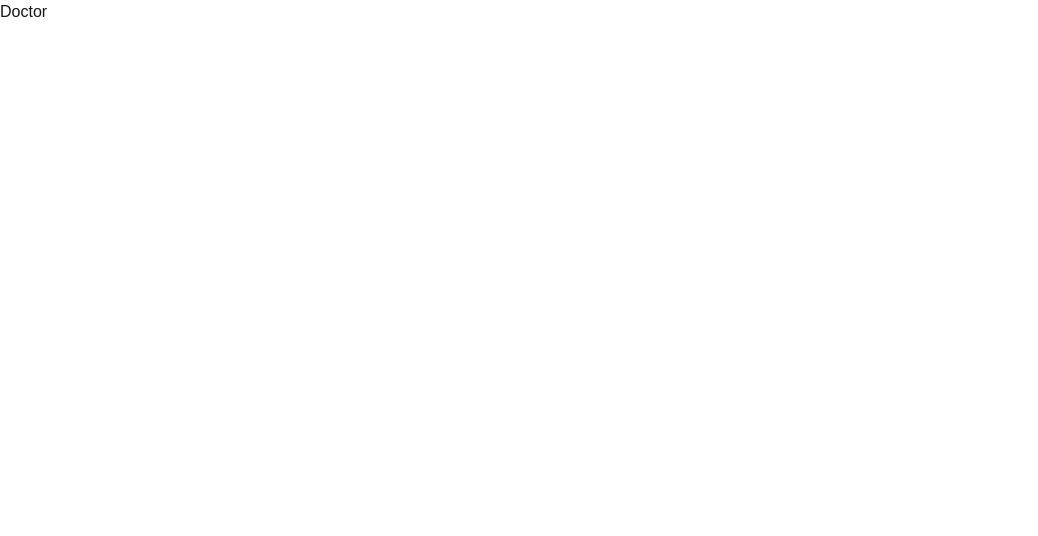
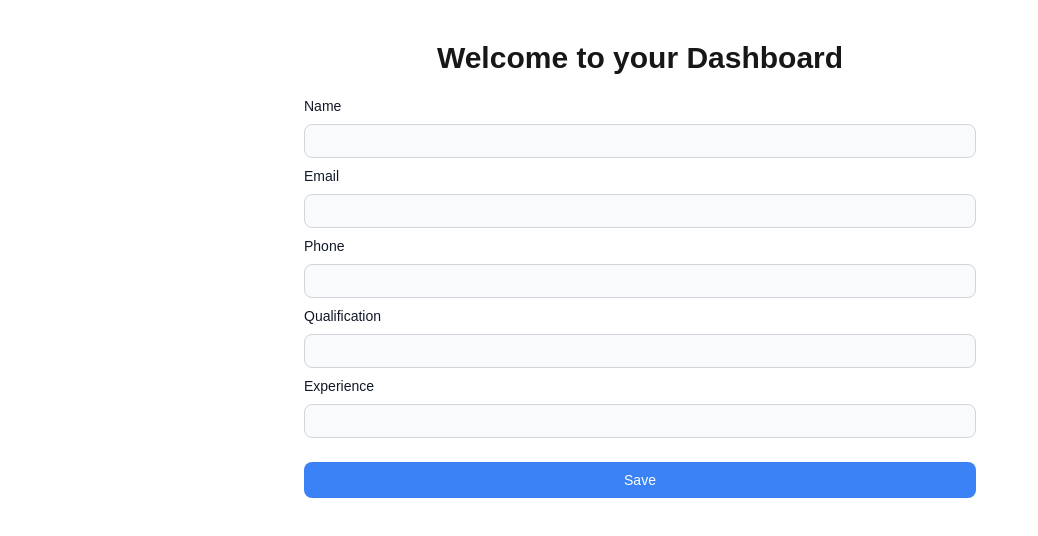
Before and after one commit to Pradyumn-Chaudhary/JEEVNI, a Next.js app: page /doctorDashboard in a window 1280 px wide. Shown: the top 536 px of the page, without its empty margins (0-1038 px from the left). Built offline with nearby package versions, Linux system fonts and the light colour scheme; no server answers; the database is empty; sample sign-in values are in the browser's storage.

Commit message:
Doctor Dashboard

```diff
--- a/actions/useraction.js
+++ b/actions/useraction.js
@@ -9,7 +9,7 @@ export const fetchuser = async (email) => {
     return user;
 };
 
-export const updateProfile = async (data, oldusername) => {
+export const updateProfile = async (data, email) => {
     await connectDB();
     let ndata = Object.fromEntries(data);
     await User.updateOne({ email: ndata.email }, ndata);
--- a/app/doctorDashboard/page.js
+++ b/app/doctorDashboard/page.js
@@ -1,11 +1,143 @@
-import React from 'react'
+"use client";
+import React, { useEffect, useState } from "react";
+import { useSession, signIn, signOut } from "next-auth/react";
+import { useRouter } from "next/navigation";
+import { fetchuser, updateProfile } from "@/actions/useraction";
 
 const page = () => {
+  const { data: session, status } = useSession();
+  const router = useRouter();
+  const [form, setform] = useState({});
+
+  useEffect(() => {
+    // console.log(session)
+
+    if (!session) {
+      router.push("/login");
+    } else {
+      getData();
+    }
+  }, []);
+
+  const getData = async () => {
+    let u = await fetchuser(session.user.email);
+    setform(u);
+  };
+
+  const handleChange = (e) => {
+    setform({ ...form, [e.target.name]: e.target.value });
+  };
+
+  const handleSubmit = async (e) => {
+    let a = await updateProfile(e, session.user.name);
+  };
   return (
-    <div>
-      Doctor
+    <div className="container mx-auto py-5 px-6 ">
+      <h1 className="text-center my-5 text-3xl font-bold">
+        Welcome to your Dashboard
+      </h1>
+
+      <form className="max-w-2xl mx-auto" action={handleSubmit}>
+        <div className="my-2">
+          <label
+            htmlFor="name"
+            className="block mb-2 text-sm font-medium text-gray-900 dark:text-white"
+          >
+            Name
+          </label>
+          <input
+            value={form.name ? form.name : ""}
+            onChange={handleChange}
+            type="text"
+            name="name"
+            id="name"
+            className="block w-full p-2 text-gray-900 border border-gray-300 rounded-lg bg-gray-50 text-xs focus:ring-blue-500 focus:border-blue-500 dark:bg-gray-700 dark:border-gray-600 dark:placeholder-gray-400 dark:text-white dark:focus:ring-blue-500 dark:focus:border-blue-500"
+          />
+        </div>
+        {/* input for email */}
+        <div className="my-2">
+          <label
+            htmlFor="email"
+            className="block mb-2 text-sm font-medium text-gray-900 dark:text-white"
+          >
+            Email
+          </label>
+          <input
+            value={form.email ? form.email : ""}
+            onChange={handleChange}
+            readOnly={true}
+            type="email"
+            name="email"
+            id="email"
+            className="block w-full p-2 text-gray-900 border border-gray-300 rounded-lg bg-gray-50 text-xs focus:ring-blue-500 focus:border-blue-500 dark:bg-gray-700 dark:border-gray-600 dark:placeholder-gray-400 dark:text-white dark:focus:ring-blue-500 dark:focus:border-blue-500"
+          />
+        </div>
+        <div className="my-2">
+          <label
+            htmlFor="phone"
+            className="block mb-2 text-sm font-medium text-gray-900 dark:text-white"
+          >
+            Phone
+          </label>
+          <input
+            value={form.phone ? form.phone : ""}
+            onChange={handleChange}
+            readOnly={true}
+            type="phone"
+            name="phone"
+            id="phone"
+            className="block w-full p-2 text-gray-900 border border-gray-300 rounded-lg bg-gray-50 text-xs focus:ring-blue-500 focus:border-blue-500 dark:bg-gray-700 dark:border-gray-600 dark:placeholder-gray-400 dark:text-white dark:focus:ring-blue-500 dark:focus:border-blue-500"
+          />
+        </div>
+        {/* input forqualification */}
+        <div className="my-2">
+          <label
+            htmlFor="qualification"
+            className="block mb-2 text-sm font-medium text-gray-900 dark:text-white"
+          >
+            Qualification
+          </label>
+          <input
+            value={form.qualification ? form.qualification : ""}
+            onChange={handleChange}
+            type="text"
+            name="qualification"
+            id="qualification"
+            className="block w-full p-2 text-gray-900 border border-gray-300 rounded-lg bg-gray-50 text-xs focus:ring-blue-500 focus:border-blue-500 dark:bg-gray-700 dark:border-gray-600 dark:placeholder-gray-400 dark:text-white dark:focus:ring-blue-500 dark:focus:border-blue-500"
+            maxLength={100}
+          />
+        </div>
+        {/* input for profile picture of input type text */}
+        <div className="my-2">
+          <label
+            htmlFor="experience"
+            className="block mb-2 text-sm font-medium text-gray-900 dark:text-white"
+          >
+            Experience
+          </label>
+          <input
+            value={form.experience ? form.experience : ""}
+            onChange={handleChange}
+            type="text"
+            name="experience"
+            id="experience"
+            className="block w-full p-2 text-gray-900 border border-gray-300 rounded-lg bg-gray-50 text-xs focus:ring-blue-500 focus:border-blue-500 dark:bg-gray-700 dark:border-gray-600 dark:placeholder-gray-400 dark:text-white dark:focus:ring-blue-500 dark:focus:border-blue-500"
+          />
+        </div>
+        <input type="hidden" name="isDoctor" value="doctor" />
+
+        {/* Submit Button  */}
+        <div className="my-6">
+          <button
+            type="submit"
+            className="block w-full p-2 text-white bg-blue-500 rounded-lg hover:bg-blue-600 focus:ring-blue-500 focus:ring-4 focus:outline-none   dark:focus:ring-blue-800 font-medium text-sm"
+          >
+            Save
+          </button>
+        </div>
+      </form>
     </div>
-  )
-}
+  );
+};
 
-export default page
+export default page;
```
